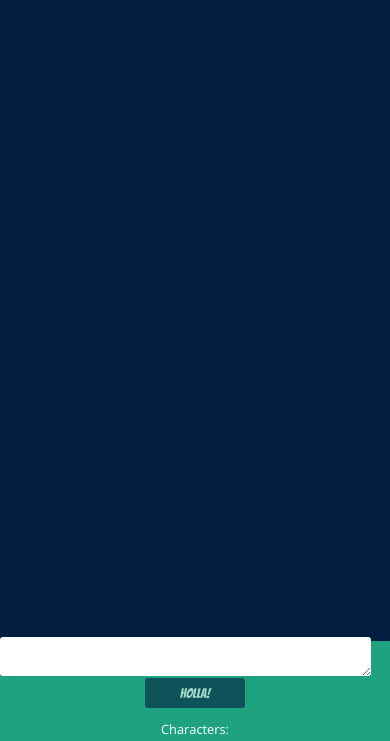
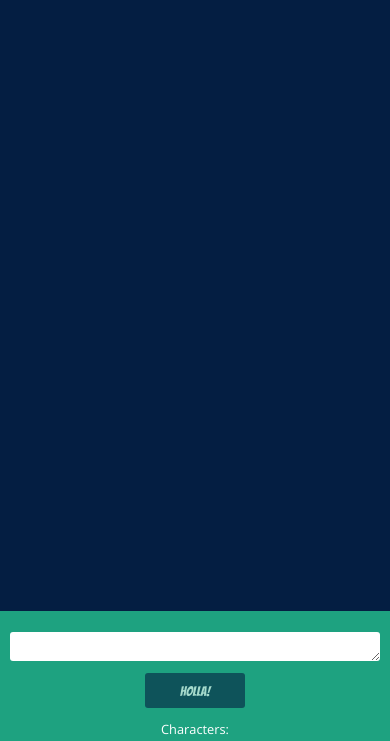
Before and after one commit to sikemausa/chatroom-adventures, a website: page index.html in a window 390 px wide. Shown: the part 103-844 px from the top of the page. Drawn offline with nearby package versions, Linux system fonts and the light colour scheme.

Commit message:
styled a bit

```diff
--- a/styles/styles.css
+++ b/styles/styles.css
@@ -119,9 +119,12 @@ h1 {
 
 #send {
   display:inline;
+  height: 48px;
   width:100px;
   background: #041E42;
   font-family: 'Bangers', cursive;
+  position: absolute;
+  bottom: 13px;
 }
 
 #send:hover {
@@ -158,12 +161,25 @@ textarea {
 
   textarea {
     width: 95%;
+    margin-right: 0px;
+    margin-bottom: 10px;
+    height:1.5em;
+  }
+
+  #bottom-space{
+    height: 130px;
   }
 
   .message {
     width: 75%;
   }
 
+  #send {
+    position: relative;
+    bottom: 0px;
+    height: 35px;
+  }
+
   .response {
     width: 75%;
   }
```
